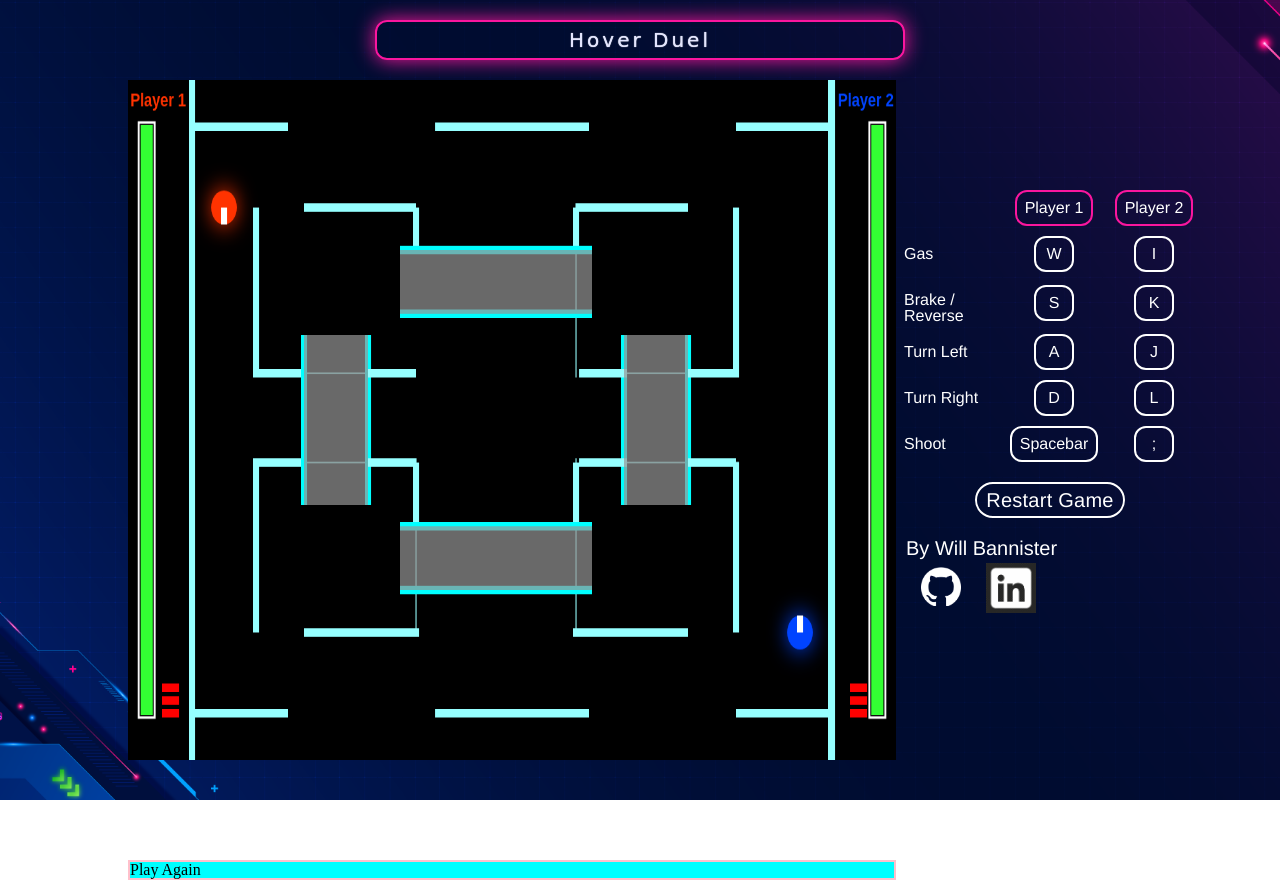
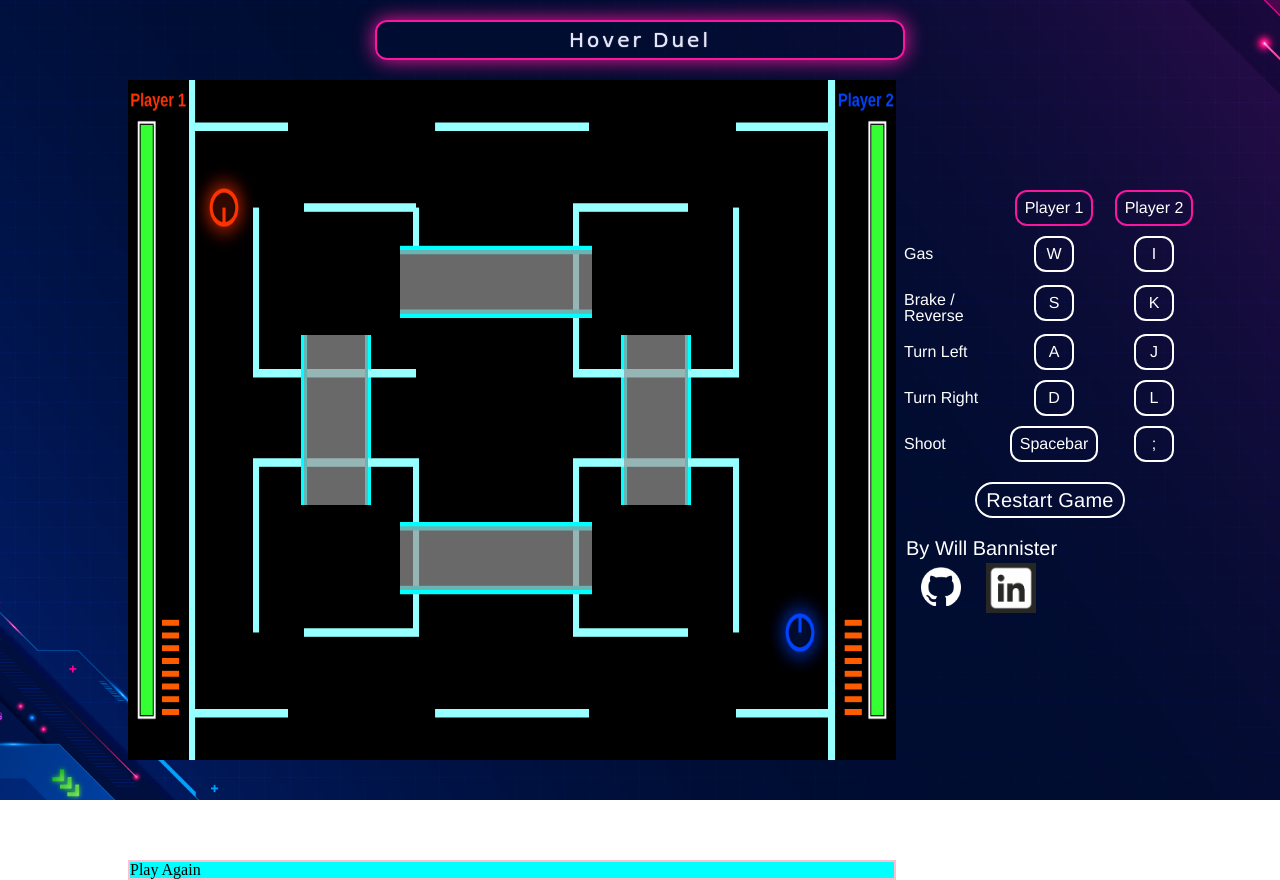
Before and after one commit to 1banni/js-project, a website with bundled scripts: page index.html in a window 1280 px wide. Both pictures are taken after a click on the button "Start Game". Built offline with nearby package versions, Linux system fonts and the light colour scheme; a web font is replaced by a local one.

Commit message:
update ammo rendering

```diff
--- a/index.html
+++ b/index.html
@@ -10,7 +10,7 @@
   <link rel="preconnect" href="https://fonts.googleapis.com">
   <link rel="preconnect" href="https://fonts.gstatic.com" crossorigin>
   <link rel="background" href='./assets/background-1.png'>
-  <link rel="shortcut icon" href="./assets/greenbars.png" />
+  <link rel="shortcut icon" href="./assets/navicon.png" />
   <link href="https://fonts.googleapis.com/css2?family=Zen+Dots&display=swap" rel="stylesheet">
   <title> Hover Duel </title>
   <style>
--- a/src/scripts/GameParams.js
+++ b/src/scripts/GameParams.js
@@ -49,13 +49,13 @@ const CUSHION = MAP.BORDER_WIDTH + 50;
 
 export const PLAYER = {
   NUMBER: 2,
-  MAX_HEALTH: 300,
+  MAX_HEALTH: 200,
   // MAX_HEALTH: 30,
   MAX_SPEED: 4, // PROOF this isn't hitting cause setVelo isn't complete
   RADIUS: 20,
   TURN_RADIUS: 0.3,
   ACCELERATION: 0.1,
-  PROJECTILES: 3,
+  PROJECTILES: 8,
   MAX_NOS: 400,
   COLORS: ['#ff3300', '#0044ff', '#ffea00', '#0dccff', '#a000fa', 'blue', 'purple'],
   STARTING_POS: [[CUSHION, CUSHION], // top left
@@ -86,7 +86,7 @@ export const PERK = {
   SECONDS_APPEARING: 10,
   ROUND_LENGTH: 12,
   ROUNDS: {
-    0: {MEDPAKS: 0, AMMO: 0, NOS: 4},
+    0: {MEDPAKS: 0, AMMO: 4, NOS: 4},
     1: {MEDPAKS: 1, AMMO: 4, NOS: 4},
     2: {MEDPAKS: 2, AMMO: 6, NOS: 4},
     3: {MEDPAKS: 1, AMMO: 5, NOS: 4},
--- a/src/scripts/GameView.js
+++ b/src/scripts/GameView.js
@@ -5,10 +5,6 @@ export default class GameView {
     this.ctx = ctx;
     this.game = new Game(ctx);
   }
-
-  start() {
-
-  }
 }
 // PROOF - consider adding below methods to the constructor later
 // this.dimensions = {width: canvas.width, height: canvas.height};
--- a/src/scripts/moving/PerkController.js
+++ b/src/scripts/moving/PerkController.js
@@ -11,9 +11,10 @@ export default class PerkController {
     this.numNos = option.NOS;
 
     this.heartImg = new Image();
+    // this.heartImg.src = './assets/fuel-pickup.png';
     this.heartImg.src = './assets/heart.png';
     this.projImg = new Image();
-    this.projImg.src = './assets/greenbars.png';
+    this.projImg.src = './assets/ammo.png';
 
     this.generatePerks();
   }
--- a/src/scripts/moving/player.js
+++ b/src/scripts/moving/player.js
@@ -124,24 +124,26 @@ export default class Player extends Particle {
   }
 
   drawPlayer(ctx) {
-    ctx.fillStyle = this.color;
-    ctx.strokeStyle = 'white';
+    ctx.fillStyle = 'black';
     ctx.shadowColor = this.color;
-    ctx.shadowBlur = 30;
-    ctx.lineWidth = 7;
+    ctx.strokeStyle = this.color;
+
+    ctx.shadowBlur = 40 * (0.7 - this.speed / this.max_speed);
     ctx.beginPath();
+    ctx.lineWidth = 5;
     ctx.arc(this.x, this.y, this.radius,
       0, 2 * Math.PI, false);
     ctx.fill();
+    ctx.stroke();
     ctx.closePath();
     ctx.shadowBlur = 0;
   }
 
   drawLine(ctx) {
     let [dx, dy] = Util.scale(Util.directionFrom(this.angle), PLAYER.RADIUS);
-    ctx.strokeStyle = '#ffffff';
+    ctx.strokeStyle = this.color;
     ctx.fillStyle = this.color;
-    ctx.lineWidth = 10;
+    ctx.lineWidth = 5;
     ctx.beginPath();
     ctx.moveTo(this.x, this.y);
     ctx.lineTo(this.x + dx, this.y + dy);
@@ -182,22 +184,25 @@ export default class Player extends Particle {
   drawAmmo(ctx) {
     let x;
     let y1 = MAP.BORDER_HEIGHT + HEALTH_BAR.HEIGHT - 10;
-    let dy = 10;
+    let dy = 7;
     let gap;
     let rightAdj = 0;
     if (this.idx === 0) {
       x = (this.idx === 0 ? MAP.BORDER_WIDTH * 3 / 6 : MAP.DIM_X - MAP.BORDER_WIDTH * 3 / 6 - HEALTH_BAR.WIDTH);
       gap = 3;
     } else {
-      x = (this.idx === 0 ? MAP.BORDER_WIDTH * 3 / 6 : MAP.DIM_X - MAP.BORDER_WIDTH * 3 / 6 - HEALTH_BAR.WIDTH);
+      x = (this.idx === 0 ? MAP.BORDER_WIDTH * 3 / 6 : MAP.DIM_X - MAP.BORDER_WIDTH * 3.5 / 6 - HEALTH_BAR.WIDTH);
       gap = 3;
     }
 
 
     for (let i = 0; i < this.projectiles; i++) {
       ctx.beginPath();
-      ctx.fillStyle = 'red';
+      ctx.fillStyle = '#ff5c00'
+      // ctx.strokeStyle = '#FF5c00';
+      // ctx.lineWidth = 3;
       ctx.roundRect(x + gap - rightAdj, y1, 30 - gap, dy);
+      // ctx.stroke();
       ctx.fill();
       ctx.closePath();
       y1 -= 15;
--- a/src/scripts/moving/projectile.js
+++ b/src/scripts/moving/projectile.js
@@ -73,6 +73,4 @@ export default class Projectile extends Particle{
   reverseDY() {
     this.dy *= -1;
   }
-
-
 }
--- a/src/scripts/still/edge.js
+++ b/src/scripts/still/edge.js
@@ -1,7 +1,7 @@
 
 
 export default class Edge {
-  constructor(x1, y1, x2, y2, layers, color, lineWidth=0) {
+  constructor(x1, y1, x2, y2, layers, color, lineWidth=10) {
     this.x1 = x1;
     this.y1 = y1;
     this.x2 = x2;
```
Also changed, not shown: assets/ammo.png (added), assets/fuel-pickup.png (added), assets/navicon.png (added), 1 other file.
